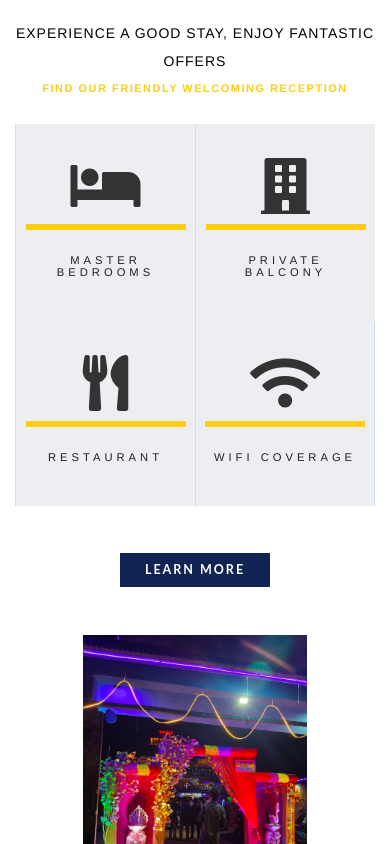
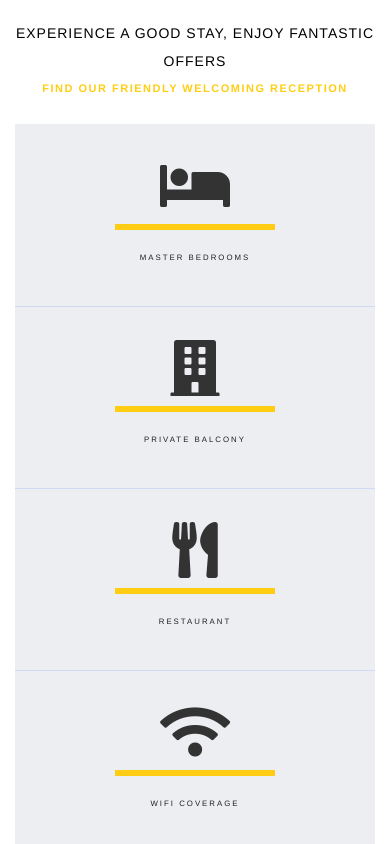
Before and after one commit to Adrish1999/sp-resort-app, an Angular app: page /home in a window 390 px wide. Shown: the part 1000-1844 px from the top of the page. Built offline with nearby package versions, Linux system fonts and the light colour scheme; some icons are missing.

Commit message:
Home CSS updated

```diff
--- a/src/app/components/home/home.component.css
+++ b/src/app/components/home/home.component.css
@@ -1028,6 +1028,22 @@ p.about-para-1 {
 		letter-spacing: 9px;
 	}
 
+    .cbp-ig-icon:before {
+		font-size: 3em;
+	}
+
+    .cbp-ig-grid .cbp-ig-title {
+		font-size: .9em;
+		letter-spacing: 2px;
+	}
+
+    .cbp-ig-grid .cbp-ig-category {
+		text-transform: uppercase;
+		display: inline-block;
+		font-size: .8em;
+		letter-spacing: 1.5px;
+	}
+
     .hero p {
 		font-size: .9em;
 		letter-spacing: 9px;
@@ -1116,6 +1132,13 @@ p.about-para-1 {
     .book-form-left-w3layouts h2 {
         padding: 20px 0;
     }
+
+    .cbp-ig-grid li:last-child,.cbp-ig-grid li:nth-child(3) {
+		border-top: 1px solid #cfdbf3;
+	}
+	.cbp-ig-grid li:nth-child(2){
+		border-right: 1px solid #cfdbf3;
+	}
 
     .w3ls_banner_bottom_grids {
         margin: 2.5em 0 0;
@@ -1269,6 +1292,10 @@ p.about-para-1 {
         font-size: 13px;
     }
 
+    .cbp-ig-grid .cbp-ig-title {
+		font-size: .8em;
+	}
+
     .banner-bottom {
         padding: 55px 0px;
     }
@@ -1280,6 +1307,10 @@ p.about-para-1 {
     p.about-para-1 {
         font-size: 14.5px;
     }
+
+    .cbp-ig-icon:before {
+		font-size: 2.5em;
+	}
 
     .advantage-block h4 {
         font-size: 19px;
@@ -1500,6 +1531,20 @@ p.about-para-1 {
     .hero p {
 		letter-spacing: 3px;
 	}
+
+    .cbp-ig-grid li {
+		width: 100%;
+	}
+	.cbp-ig-grid li:last-child {
+		border-right: none;
+	}
+	.cbp-ig-grid li {
+		border-left: none;
+	}
+	.cbp-ig-grid li:nth-child(2) {
+		border-top: 1px solid #cfdbf3;
+		border-right: none;
+	}
 }
 
 @media(max-width:480px) {
@@ -1509,6 +1554,13 @@ p.about-para-1 {
         margin: 10px 0;
     }
 
+    .cbp-ig-grid .cbp-ig-title {
+		font-size: .7em;
+	}
+	.cbp-ig-grid .cbp-ig-category {
+		font-size: .75em;
+	}
+
     p.about-para-1 {
         font-size: 14px;
     }
@@ -1571,6 +1623,13 @@ p.about-para-1 {
 @media(max-width:384px) {
     .hero h3 {
 		letter-spacing: 5px;
+	}
+
+    .cbp-ig-grid .cbp-ig-title {
+		font-size: .9em;
+	}
+	.cbp-ig-grid .cbp-ig-category {
+		font-size: .95em;
 	}
 
     .hero p {
@@ -1642,6 +1701,10 @@ p.about-para-1 {
     .hero h3 {
 		letter-spacing: 3px;
 		font-size: 12px;
+	}
+
+    .banner-bottom h3 span {
+		font-size: 13px!important;
 	}
 
     .flex-control-nav {
```
